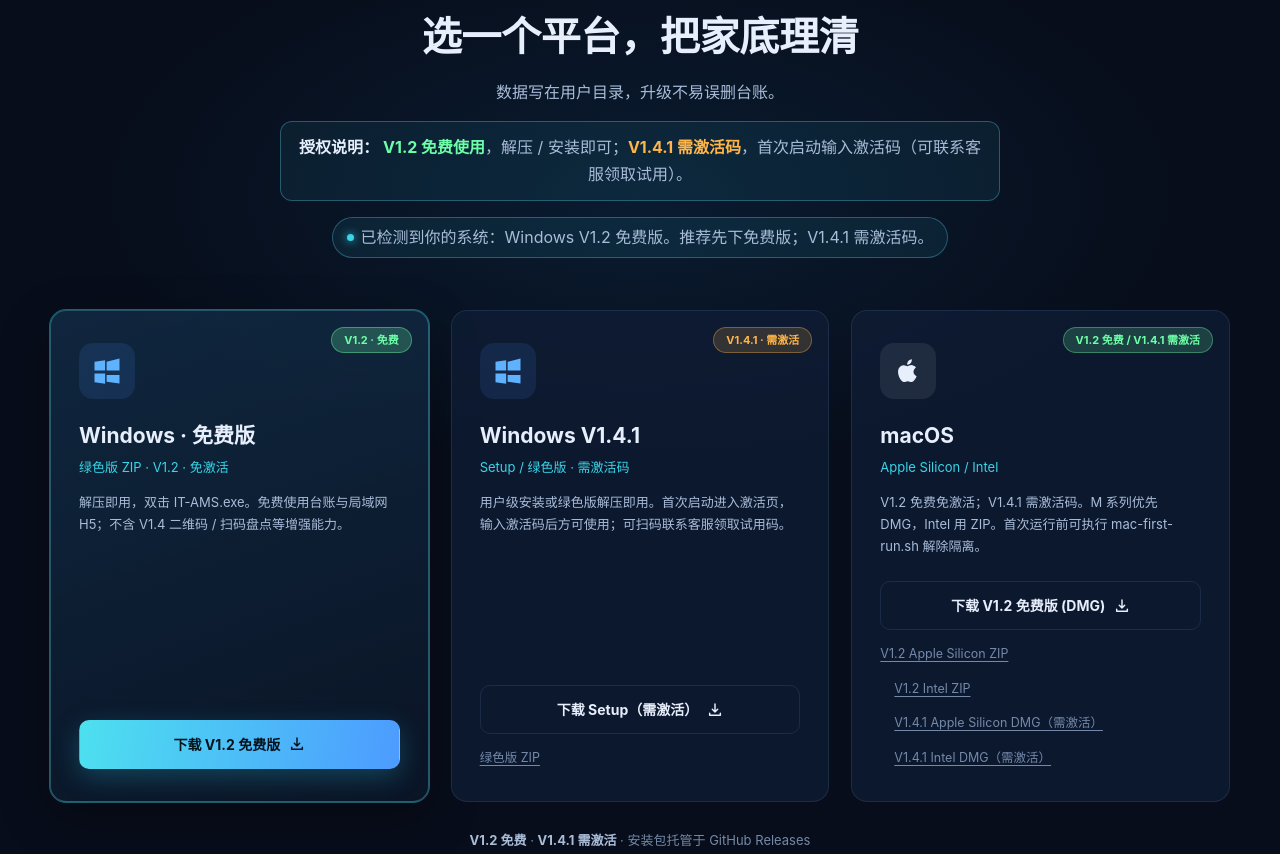
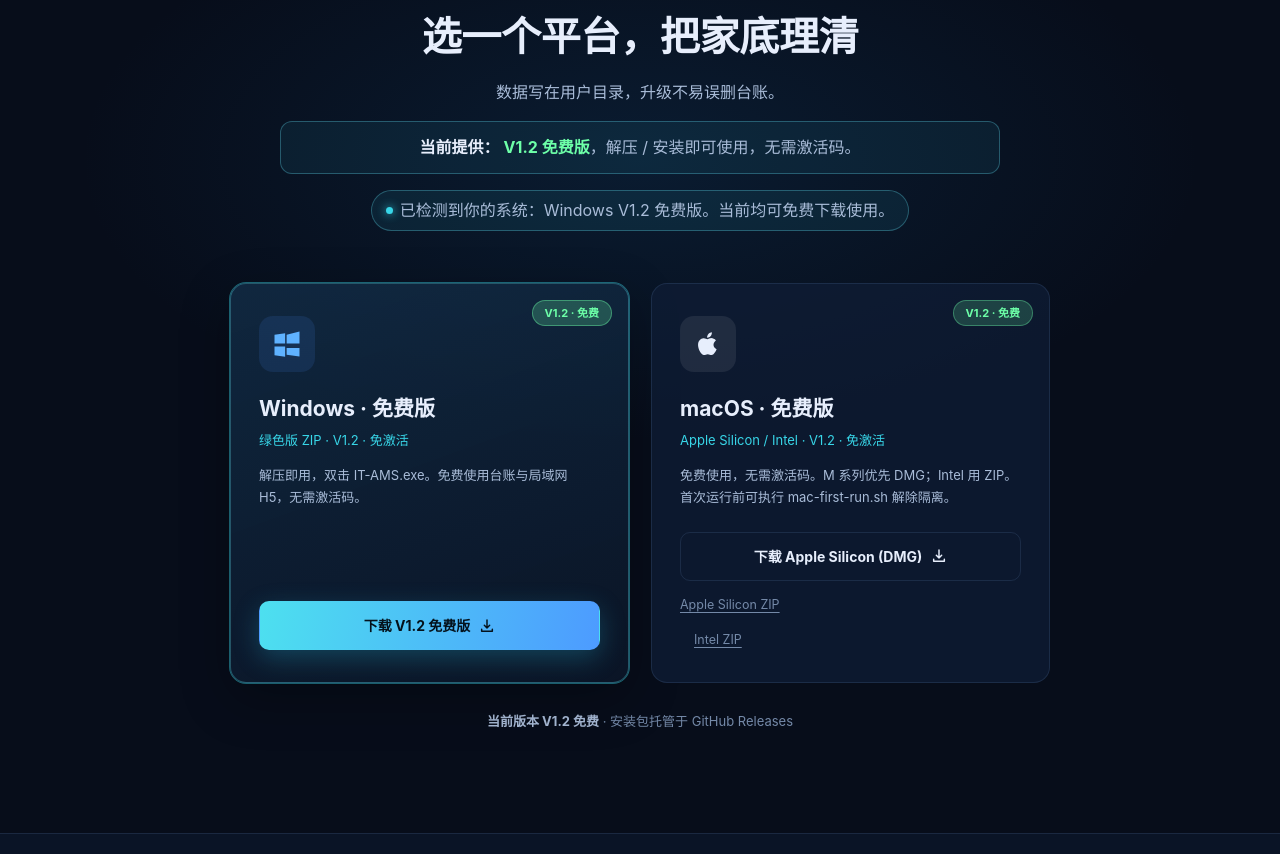
Before and after one commit to zybkpro/ITAMS, a plain HTML site: page site/index.html in a window 1280 px wide. Shown: the part 5664-6518 px from the top of the page. Drawn offline with Linux system fonts and the light colour scheme.

Commit message:
下载区仅保留 V1.2 免费版
移除 V1.4.1 下载入口，官网只提供免激活安装包。

```diff
--- a/site/index.html
+++ b/site/index.html
@@ -269,41 +269,30 @@
       <span class="kicker">开始使用</span>
       <h2>选一个平台，把家底理清</h2>
       <p>数据写在用户目录，升级不易误删台账。</p>
-      <p class="license-callout" role="note"><strong>授权说明：</strong><span class="lic-free">V1.2 免费使用</span>，解压 / 安装即可；<span class="lic-paid">V1.4.1 需激活码</span>，首次启动输入激活码（可联系客服领取试用）。</p>
+      <p class="license-callout" role="note"><strong>当前提供：</strong><span class="lic-free">V1.2 免费版</span>，解压 / 安装即可使用，无需激活码。</p>
       <p class="os-hint" id="os-hint" aria-live="polite"></p>
     </div>
-    <div class="download-grid">
+    <div class="download-grid download-grid-2">
       <div class="dl-card featured" data-platform="Windows">
         <span class="dl-ribbon">V1.2 · 免费</span>
         <div class="dl-logo win"><svg viewBox="0 0 24 24" width="30" height="30" fill="currentColor"><path d="M2 4.5l8.5-1.2v8.2H2V4.5zm0 9.4h8.5v8.2L2 20.9v-7zm9.7-9.3L22 2v9.5h-10.3V4.6zm0 10.5H22V22l-10.3-1.4v-6.8z"/></svg></div>
         <h3>Windows · 免费版</h3>
         <p class="dl-meta">绿色版 ZIP · V1.2 · 免激活</p>
-        <p class="dl-note">解压即用，双击 IT-AMS.exe。免费使用台账与局域网 H5；不含 V1.4 二维码 / 扫码盘点等增强能力。</p>
+        <p class="dl-note">解压即用，双击 IT-AMS.exe。免费使用台账与局域网 H5，无需激活码。</p>
         <a class="btn btn-primary btn-block" href="https://github.com/zybkpro/ITAMS/releases/download/v1.2.0/IT-AMS-win32-x64-green-1.2.0.zip" download>下载 V1.2 免费版 <svg viewBox="0 0 24 24" width="16" height="16" fill="none" stroke="currentColor" stroke-width="2.2" stroke-linecap="round" stroke-linejoin="round"><path d="M12 3v12m0 0l-4-4m4 4l4-4M4 17v3h16v-3"/></svg></a>
       </div>
-      <div class="dl-card" data-platform="WindowsPaid">
-        <span class="dl-ribbon">V1.4.1 · 需激活</span>
-        <div class="dl-logo win"><svg viewBox="0 0 24 24" width="30" height="30" fill="currentColor"><path d="M2 4.5l8.5-1.2v8.2H2V4.5zm0 9.4h8.5v8.2L2 20.9v-7zm9.7-9.3L22 2v9.5h-10.3V4.6zm0 10.5H22V22l-10.3-1.4v-6.8z"/></svg></div>
-        <h3>Windows V1.4.1</h3>
-        <p class="dl-meta">Setup / 绿色版 · 需激活码</p>
-        <p class="dl-note">用户级安装或绿色版解压即用。首次启动进入激活页，输入激活码后方可使用；可扫码联系客服领取试用码。</p>
-        <a class="btn btn-outline btn-block" href="https://github.com/zybkpro/ITAMS/releases/download/v1.4.1/IT-AMS-win32-x64-Setup-1.4.1.exe" download>下载 Setup（需激活） <svg viewBox="0 0 24 24" width="16" height="16" fill="none" stroke="currentColor" stroke-width="2.2" stroke-linecap="round" stroke-linejoin="round"><path d="M12 3v12m0 0l-4-4m4 4l4-4M4 17v3h16v-3"/></svg></a>
-        <a class="dl-alt" href="https://github.com/zybkpro/ITAMS/releases/download/v1.4.1/IT-AMS-win32-x64-green-1.4.1.zip" download>绿色版 ZIP</a>
-      </div>
       <div class="dl-card" data-platform="macOS">
-        <span class="dl-ribbon">V1.2 免费 / V1.4.1 需激活</span>
+        <span class="dl-ribbon">V1.2 · 免费</span>
         <div class="dl-logo mac"><svg viewBox="0 0 24 24" width="30" height="30" fill="currentColor"><path d="M16.4 12.6c0-2.3 1.9-3.4 2-3.5-1.1-1.6-2.8-1.8-3.4-1.8-1.4-.1-2.8.9-3.5.9s-1.8-.9-3-.8c-1.5 0-2.9.9-3.7 2.2-1.6 2.7-.4 6.8 1.1 9 .8 1.1 1.7 2.3 2.9 2.2 1.2 0 1.6-.7 3-.7s1.8.7 3 .7c1.2 0 2-1.1 2.8-2.2.9-1.2 1.2-2.4 1.3-2.5-.1 0-2.5-1-2.5-3.5zM14.2 5.6c.6-.8 1-1.9.9-3-.9 0-2.1.6-2.8 1.4-.6.7-1.1 1.8-1 2.9 1 .1 2.1-.5 2.9-1.3z"/></svg></div>
-        <h3>macOS</h3>
-        <p class="dl-meta">Apple Silicon / Intel</p>
-        <p class="dl-note">V1.2 免费免激活；V1.4.1 需激活码。M 系列优先 DMG，Intel 用 ZIP。首次运行前可执行 mac-first-run.sh 解除隔离。</p>
-        <a class="btn btn-outline btn-block" href="https://github.com/zybkpro/ITAMS/releases/download/v1.2.0/IT-AMS-macOS-arm64-1.2.0.dmg" download>下载 V1.2 免费版 (DMG) <svg viewBox="0 0 24 24" width="16" height="16" fill="none" stroke="currentColor" stroke-width="2.2" stroke-linecap="round" stroke-linejoin="round"><path d="M12 3v12m0 0l-4-4m4 4l4-4M4 17v3h16v-3"/></svg></a>
-        <a class="dl-alt" href="https://github.com/zybkpro/ITAMS/releases/download/v1.2.0/IT-AMS-macOS-arm64-1.2.0.zip" download>V1.2 Apple Silicon ZIP</a>
-        <a class="dl-alt" href="https://github.com/zybkpro/ITAMS/releases/download/v1.2.0/IT-AMS-macOS-x64-1.2.0.zip" download>V1.2 Intel ZIP</a>
-        <a class="dl-alt" href="https://github.com/zybkpro/ITAMS/releases/download/v1.4.1/IT-AMS-macOS-arm64-1.4.1.dmg" download>V1.4.1 Apple Silicon DMG（需激活）</a>
-        <a class="dl-alt" href="https://github.com/zybkpro/ITAMS/releases/download/v1.4.1/IT-AMS-macOS-x64-1.4.1.dmg" download>V1.4.1 Intel DMG（需激活）</a>
+        <h3>macOS · 免费版</h3>
+        <p class="dl-meta">Apple Silicon / Intel · V1.2 · 免激活</p>
+        <p class="dl-note">免费使用，无需激活码。M 系列优先 DMG；Intel 用 ZIP。首次运行前可执行 mac-first-run.sh 解除隔离。</p>
+        <a class="btn btn-outline btn-block" href="https://github.com/zybkpro/ITAMS/releases/download/v1.2.0/IT-AMS-macOS-arm64-1.2.0.dmg" download>下载 Apple Silicon (DMG) <svg viewBox="0 0 24 24" width="16" height="16" fill="none" stroke="currentColor" stroke-width="2.2" stroke-linecap="round" stroke-linejoin="round"><path d="M12 3v12m0 0l-4-4m4 4l4-4M4 17v3h16v-3"/></svg></a>
+        <a class="dl-alt" href="https://github.com/zybkpro/ITAMS/releases/download/v1.2.0/IT-AMS-macOS-arm64-1.2.0.zip" download>Apple Silicon ZIP</a>
+        <a class="dl-alt" href="https://github.com/zybkpro/ITAMS/releases/download/v1.2.0/IT-AMS-macOS-x64-1.2.0.zip" download>Intel ZIP</a>
       </div>
     </div>
-    <p class="download-hint"><strong>V1.2 免费</strong> · <strong>V1.4.1 需激活</strong> · 安装包托管于 <a href="https://github.com/zybkpro/ITAMS/releases" target="_blank" rel="noopener">GitHub Releases</a></p>
+    <p class="download-hint"><strong>当前版本 V1.2 免费</strong> · 安装包托管于 <a href="https://github.com/zybkpro/ITAMS/releases/tag/v1.2.0" target="_blank" rel="noopener">GitHub Releases</a></p>
   </div>
 </section>
 
@@ -328,8 +317,8 @@
         <p>V1.3 已上线：台账末列打开二维码预览/打印；工具栏切到「盘点」建任务并开始；H5 首页点「资产盘点」连扫。同一任务同一资产重复扫不重复计数；盘点本身不改资产状态。</p>
       </details>
       <details class="faq-item">
-        <summary>需要激活码吗？V1.2 和 V1.4.1 有什么区别？<span class="faq-plus"></span></summary>
-        <p><strong>V1.2 免费使用</strong>，绿色版解压即用，无需激活。<strong>V1.4.1 需激活码</strong>，首次启动进入全屏激活页，可扫码联系客服领取试用码或购买正式码；含二维码、扫码盘点等后续增强能力。H5 端跟随主机，不单独激活。</p>
+        <summary>当前下载的版本需要激活码吗？<span class="faq-plus"></span></summary>
+        <p>官网当前提供的是 <strong>V1.2 免费版</strong>，解压 / 安装即可使用，无需激活码。</p>
       </details>
       <details class="faq-item">
         <summary>适合多大的资产规模？<span class="faq-plus"></span></summary>
--- a/site/script.js
+++ b/site/script.js
@@ -41,13 +41,12 @@ function applyOSRecommendation(platform) {
   };
   document.querySelectorAll('.dl-card').forEach(card => {
     const key = card.dataset.platform || '';
-    // 系统推荐优先指向免费版；V1.3 需激活不自动高亮
     const isRecommended = key === platform;
     card.classList.toggle('os-match', isRecommended);
   });
   const hint = document.getElementById('os-hint');
   if (hint) {
-    hint.textContent = `已检测到你的系统：${labels[platform] || platform}。推荐先下免费版；V1.4.1 需激活码。`;
+    hint.textContent = `已检测到你的系统：${labels[platform] || platform}。当前均可免费下载使用。`;
     hint.classList.add('show');
   }
 }
--- a/site/styles.css
+++ b/site/styles.css
@@ -220,6 +220,7 @@ img{display:block;max-width:100%}
 .lic-free{color:#6dffa8;font-weight:700}
 .lic-paid{color:var(--amber);font-weight:700}
 .download-grid{display:grid;grid-template-columns:repeat(3,1fr);gap:22px;align-items:stretch}
+.download-grid-2{grid-template-columns:repeat(2,1fr);max-width:820px;margin-inline:auto}
 .dl-card{background:var(--panel);border:1px solid var(--line);border-radius:var(--radius);padding:32px 28px;
   position:relative;display:flex;flex-direction:column}
 .dl-card.featured{border-color:var(--line-strong);background:linear-gradient(160deg,rgba(20,50,78,.7),rgba(11,22,40,.85));
```
